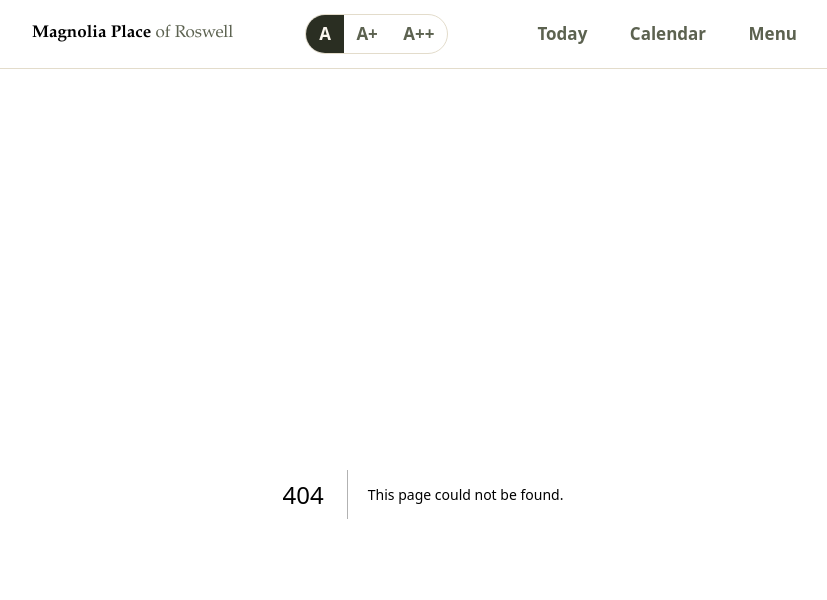
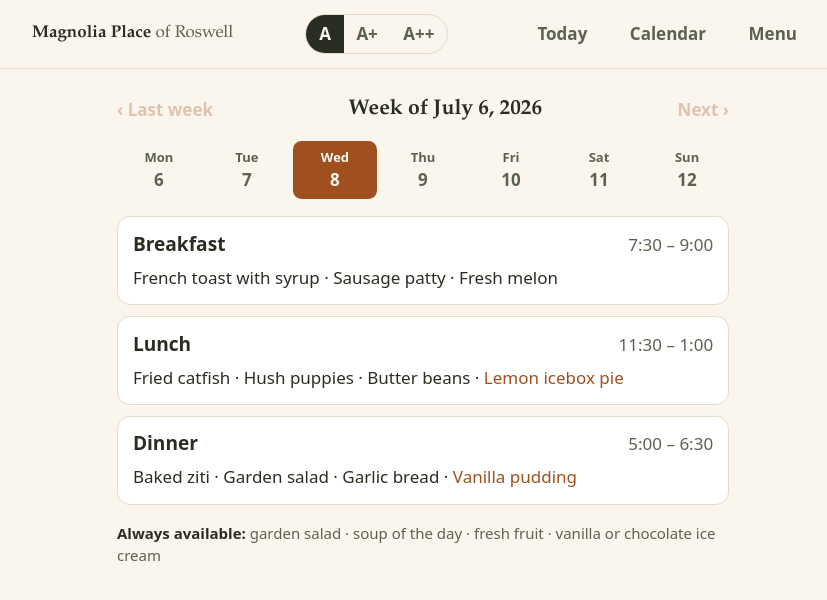
Before and after one commit to dillo/magnolia-companion, a Next.js app: page /menu in a window 1280 px wide. Before the commit this address had no page. Shown: the top 600 px of the page, without its empty margins (217-1044 px from the left). Built offline with nearby package versions, Linux system fonts and the light colour scheme.

Commit message:
feat: menu page with week navigation and day tabs

```diff
--- /dev/null
+++ b/app/menu/page.tsx
@@ -0,0 +1,6 @@
+import { loadMenuWeeks } from "@/lib/content";
+import MenuClient from "@/components/MenuClient";
+
+export default function MenuPage() {
+  return <MenuClient weeks={loadMenuWeeks()} />;
+}
--- /dev/null
+++ b/components/MenuClient.tsx
@@ -0,0 +1,70 @@
+"use client";
+
+import { useEffect, useState } from "react";
+import type { MenuWeek } from "@/lib/schema";
+import { todayISO, mondayOfISO, addDaysISO, dayNameOfISO, longDateOfISO } from "@/lib/dates";
+import MealCards from "@/components/MealCards";
+import EmptyState from "@/components/EmptyState";
+import ScanLightbox from "@/components/ScanLightbox";
+
+export default function MenuClient({ weeks }: { weeks: MenuWeek[] }) {
+  const [today, setToday] = useState<string | null>(null);
+  const [idx, setIdx] = useState(0);
+  const [date, setDate] = useState<string | null>(null);
+
+  useEffect(() => {
+    const t = todayISO();
+    setToday(t);
+    const i = weeks.findIndex((w) => w.weekOf === mondayOfISO(t));
+    setIdx(i >= 0 ? i : Math.max(0, weeks.length - 1));
+    setDate(t);
+  }, [weeks]);
+
+  if (!today || !date) return null;
+  if (weeks.length === 0) return <EmptyState message="No menus have been added yet." />;
+
+  const week = weeks[idx];
+  const weekDates = Array.from({ length: 7 }, (_, i) => addDaysISO(week.weekOf, i));
+  const activeDate = weekDates.includes(date) ? date : week.weekOf;
+  const day = week.days.find((d) => d.date === activeDate) ?? null;
+
+  function moveWeek(delta: number) {
+    const next = Math.min(weeks.length - 1, Math.max(0, idx + delta));
+    setIdx(next);
+    setDate(weeks[next].weekOf);
+  }
+
+  return (
+    <div className="mx-auto max-w-xl">
+      <div className="flex items-center justify-between">
+        <button disabled={idx === 0} onClick={() => moveWeek(-1)}
+          className="font-bold text-copper disabled:opacity-30">‹ Last week</button>
+        <h1 className="font-display text-xl font-semibold">Week of {longDateOfISO(week.weekOf)}</h1>
+        <button disabled={idx === weeks.length - 1} onClick={() => moveWeek(1)}
+          className="font-bold text-copper disabled:opacity-30">Next ›</button>
+      </div>
+
+      <div role="tablist" aria-label="Day of week" className="my-4 flex gap-1">
+        {weekDates.map((d) => (
+          <button key={d} role="tab" aria-selected={activeDate === d} onClick={() => setDate(d)}
+            className={`flex-1 rounded-lg py-1.5 text-center ${
+              activeDate === d ? "bg-copper text-petal" : "text-moss"
+            }`}>
+            <span className="block text-[13px] font-bold">{dayNameOfISO(d).slice(0, 3)}</span>
+            <span className="block font-semibold tabular-nums">{Number(d.slice(8))}</span>
+          </button>
+        ))}
+      </div>
+
+      <MealCards day={day} />
+
+      {week.alwaysAvailable.length > 0 && (
+        <p className="mt-4 text-[15px] text-moss">
+          <b className="text-ink">Always available:</b> {week.alwaysAvailable.join(" · ")}
+        </p>
+      )}
+
+      <ScanLightbox scans={week.sourceScan ? [week.sourceScan] : []} label="View the printed menu" />
+    </div>
+  );
+}
```
